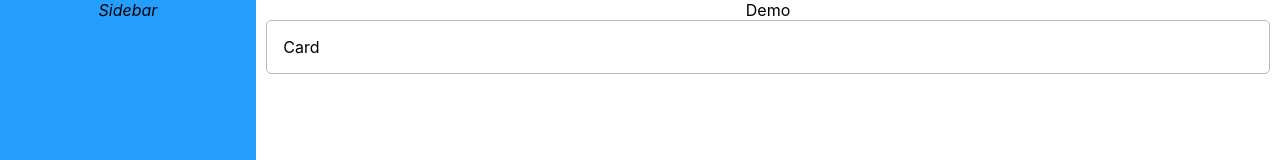
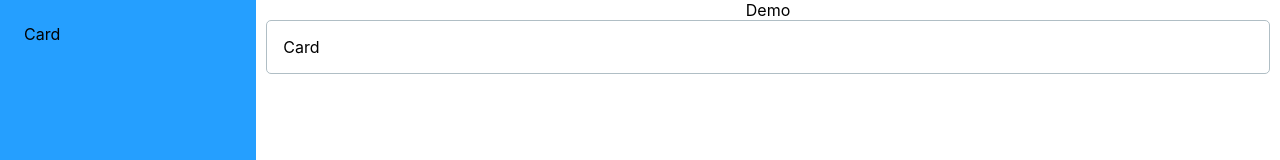
Before and after one commit to tunaboop/scales-ui, a React (Create React App) app: page / in a window 1280 px wide. Shown: the top 160 px of the page. Built offline with nearby package versions, Linux system fonts and the light colour scheme.

Commit message:
Create component demo pattern

```diff
--- a/src/App.tsx
+++ b/src/App.tsx
@@ -4,12 +4,24 @@ import DemoScreen from "./demo/DemoScreen";
 import Sidebar from "./sidebar/Sidebar";
 
 function App() {
-  return (
-    <div className="App">
-        <Sidebar/>
-        <DemoScreen/>
-    </div>
-  );
+    const componentsArr = ['Card'];
+    const Components = () => {
+        return(
+            <ul>
+                {componentsArr.map((component) => {
+                    return <li><a href={`#${component}`}>{component}</a></li>
+                })}
+            </ul>
+        )
+    }
+    return (
+        <div className="App">
+            <Sidebar>
+                <Components/>
+            </Sidebar>
+            <DemoScreen/>
+        </div>
+    );
 }
 
 export default App;
--- a/src/card/Card.tsx
+++ b/src/card/Card.tsx
@@ -5,7 +5,7 @@ import './Card.css';
 function Card() {
   return (
     <div className="card">
-      Card
+      <span className="card-text">Card</span>
     </div>
   );
 }
--- /dev/null
+++ b/src/card/CardDemo.tsx
@@ -0,0 +1,14 @@
+import React from 'react';
+import '../App.css';
+import './Card.css';
+import Card from "./Card";
+
+function CardDemo() {
+  return (
+    <div id="Card">
+      <Card/>
+    </div>
+  );
+}
+
+export default CardDemo;
--- a/src/demo/DemoScreen.tsx
+++ b/src/demo/DemoScreen.tsx
@@ -1,13 +1,13 @@
 import React from 'react';
 import '../App.css';
 import './Demo.css';
-import Card from "../card/Card";
+import CardDemo from "../card/CardDemo";
 
 function DemoScreen() {
   return (
     <div className="demo-screen">
         Demo
-        <Card/>
+        <CardDemo/>
     </div>
   );
 }
--- a/src/sidebar/Sidebar.css
+++ b/src/sidebar/Sidebar.css
@@ -2,11 +2,29 @@ aside {
     width: 20%;
     height: 100vh;
     float: left;
-  font-style: italic;
     color: #010101;
     background-color: var(--light-blue);
 }
 
+ul {
+    list-style-type: none;
+    margin: 24px 0 0 0;
+    padding: 0;
+}
+
+li {
+    text-align: left;
+    margin-left: 24px;
+}
+
+li > a {
+    text-decoration: none;
+    color: #010101;
+}
+
+li > a:hover {
+    color: #F0F0F0;
+}
 
 p {
     font-family: 'Fira Sans', sans-serif;
--- a/src/sidebar/Sidebar.tsx
+++ b/src/sidebar/Sidebar.tsx
@@ -1,13 +1,19 @@
-import React from 'react';
+import React, {useEffect} from 'react';
 import '../App.css';
 import './Sidebar.css';
 
-function Sidebar() {
-  return (
-    <aside className="sidebar">
-      Sidebar
-    </aside>
-  );
+
+type SidebarProps = {
+    children: React.ReactNode | React.ReactNode[]
+}
+function Sidebar(props: SidebarProps) {
+
+
+    return (
+        <aside className="sidebar">
+            {props.children}
+        </aside>
+    );
 }
 
 export default Sidebar;
```
Lines whose indentation alone changed are shown as unchanged.
